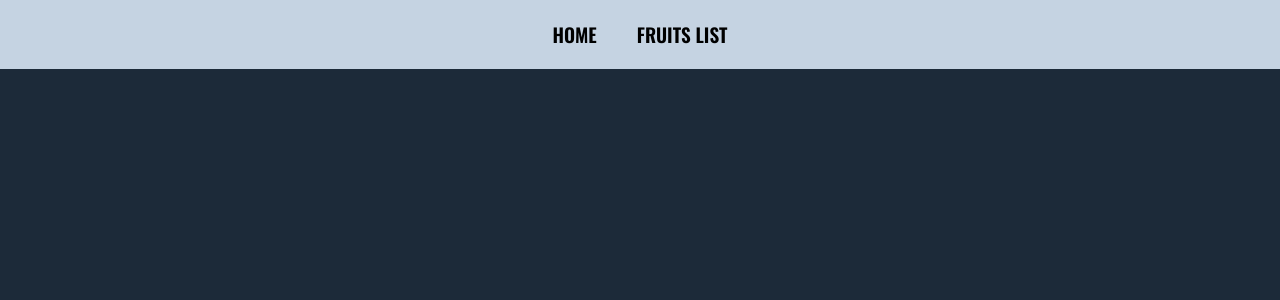
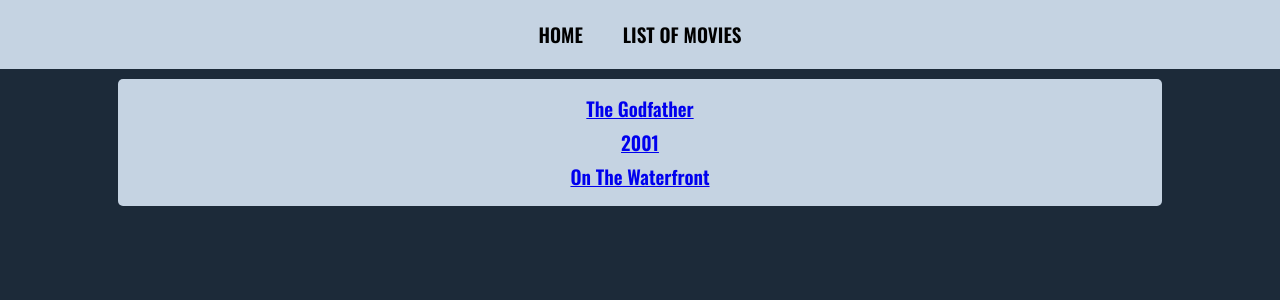
Before and after one commit to giacomo9999/react-router-again, a React (Create React App) app: page /moviesList in a window 1280 px wide. Shown: the top 300 px of the page. Built offline with nearby package versions, Linux system fonts and the light colour scheme.

Commit message:
Once more with movie titles.

```diff
--- a/src/App.js
+++ b/src/App.js
@@ -1,6 +1,6 @@
 import React from "react";
 import { Link, Route, Switch } from "react-router-dom";
-import FruitsList from "./FruitsList";
+import MoviesList from "./MoviesList";
 
 const Home = () => {
   return (
@@ -10,7 +10,7 @@
   );
 };
 
-export default function App() {
+const App = () => {
   return (
     <div>
       <nav>
@@ -19,7 +19,7 @@
             <Link to="/">HOME</Link>
           </li>
           <li>
-            <Link to="/fruitsList">FRUITS LIST</Link>
+            <Link to="/moviesList">LIST OF MOVIES</Link>
           </li>
         </ul>
       </nav>
@@ -27,10 +27,12 @@
         <Route exact path="/">
           <Home />
         </Route>
-        <Route path="/fruitsList">
-          <FruitsList />
+        <Route path="/moviesList">
+          <MoviesList />
         </Route>
       </Switch>
     </div>
   );
-}
+};
+
+export default App;
--- a/src/FruitsList.js
+++ /dev/null
@@ -1,37 +0,0 @@
-import React from "react";
-import { Link, Route, useParams, useRouteMatch } from "react-router-dom";
-
-const Fruit = () => {
-  const { fruitName } = useParams();
-  console.log("Fruit here- ", fruitName);
-  return (
-    <div>
-      <h2>{fruitName}</h2>
-    </div>
-  );
-};
-
-const FruitsList = () => {
-  const { url, path } = useRouteMatch();
-  console.log(useRouteMatch());
-  return (
-    <div>
-      <ul>
-        <li>
-          <Link to={`${url}/orange`}>Orange</Link>
-        </li>
-        <li>
-          <Link to={`${url}/apple`}>Apple</Link>
-        </li>
-        <li>
-          <Link to={`${url}/banana`}>Banana</Link>
-        </li>
-      </ul>
-      <Route path={`${path}/:fruitName`}>
-        <Fruit />
-      </Route>
-    </div>
-  );
-};
-
-export default FruitsList;
--- /dev/null
+++ b/src/MoviesList.js
@@ -0,0 +1,38 @@
+import React from "react";
+import { Link, Route, useParams, useRouteMatch } from "react-router-dom";
+
+const Movie = () => {
+  const { movieName } = useParams();
+  console.log(useParams());
+  return (
+    <div>
+      <h2>{movieName}</h2>
+    </div>
+  );
+};
+
+const MoviesList = () => {
+  const { url, path } = useRouteMatch();
+  console.log(useRouteMatch);
+  return (
+    <div>
+      <ul>
+        <li>
+          <Link to={`${url}/the-godfather`}>The Godfather</Link>
+        </li>
+        <li>
+          <Link to={`${url}/2001`}>2001</Link>
+        </li>
+        <li>
+          <Link to={`${url}/on-the-waterfront`}>On The Waterfront</Link>
+        </li>
+      </ul>
+
+      <Route path={`${path}/:movieName`}>
+        <Movie />
+      </Route>
+    </div>
+  );
+};
+
+export default MoviesList;
```
Also changed, not shown: 1 other file (tests, documents, lock files or other folders).
